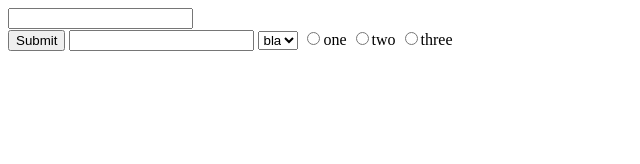
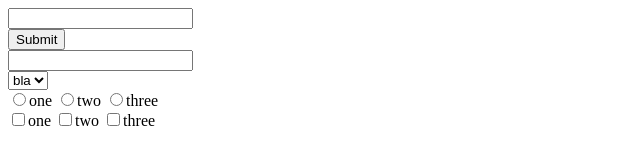
Before and after one commit to jsanchesleao/form-attr-polyfill, a website: page html/index.html in a window 1280 px wide. Shown: the whole page, without its empty margins (0-640 px from the left). Drawn offline with Linux system fonts and the light colour scheme.

Commit message:
supporting checkboxes

```diff
--- a/html/index.html
+++ b/html/index.html
@@ -10,17 +10,31 @@
   </form>
 
   <button poly-form="someform">Submit</button>
+
+  <br>
+
   <input name="outterinput" poly-form="someform"></input>
+
+  <br>
+
   <select name="outterselect" poly-form="someform">
     <option>bla</option>
     <option>ble</option>
     <option>bli</option>
   </select>
 
+  <br>
+
   <input type="radio" poly-form="someform" name="outterradio" value="one">one</input>
   <input type="radio" poly-form="someform" name="outterradio" value="two">two</input>
   <input type="radio" poly-form="someform" name="outterradio" value="three">three</input>
 
+  <br>
+
+  <input type="checkbox" poly-form="someform" name="outtercheck" value="one">one</input>
+  <input type="checkbox" poly-form="someform" name="outtercheck" value="two">two</input>
+  <input type="checkbox" poly-form="someform" name="outtercheck" value="three">three</input>
+
   <script src="../js/base.js"></script>
 </body>
 </html>
--- a/js/base.js
+++ b/js/base.js
@@ -45,6 +45,10 @@
       return radioButtonPolyfill(element);
     }
 
+    if (element.type === 'checkbox') {
+      return checkboxPolyfill(element);
+    }
+
     var form = getFormFromElement(element);
     var clone = document.createElement('input');
     clone.name = element.name;
@@ -84,6 +88,21 @@
     }
   }
 
+  function checkboxPolyfill(element) {
+    var form = getFormFromElement(element);
+    var clone = document.createElement('input');
+    clone.type='checkbox';
+    clone.name = element.name;
+    clone.value = element.value;
+    clone.checked = element.checked;
+    clone.style.display = 'none';
+    form.appendChild(clone);
+
+    element.onchange = function() {
+      clone.checked = element.checked;
+    }
+  }
+
   doOnAllElements(function(element) {
     getPolyfill(element.tagName)(element)
   });
```
Also changed, not shown: dist/form-attr-polyfill.js.
